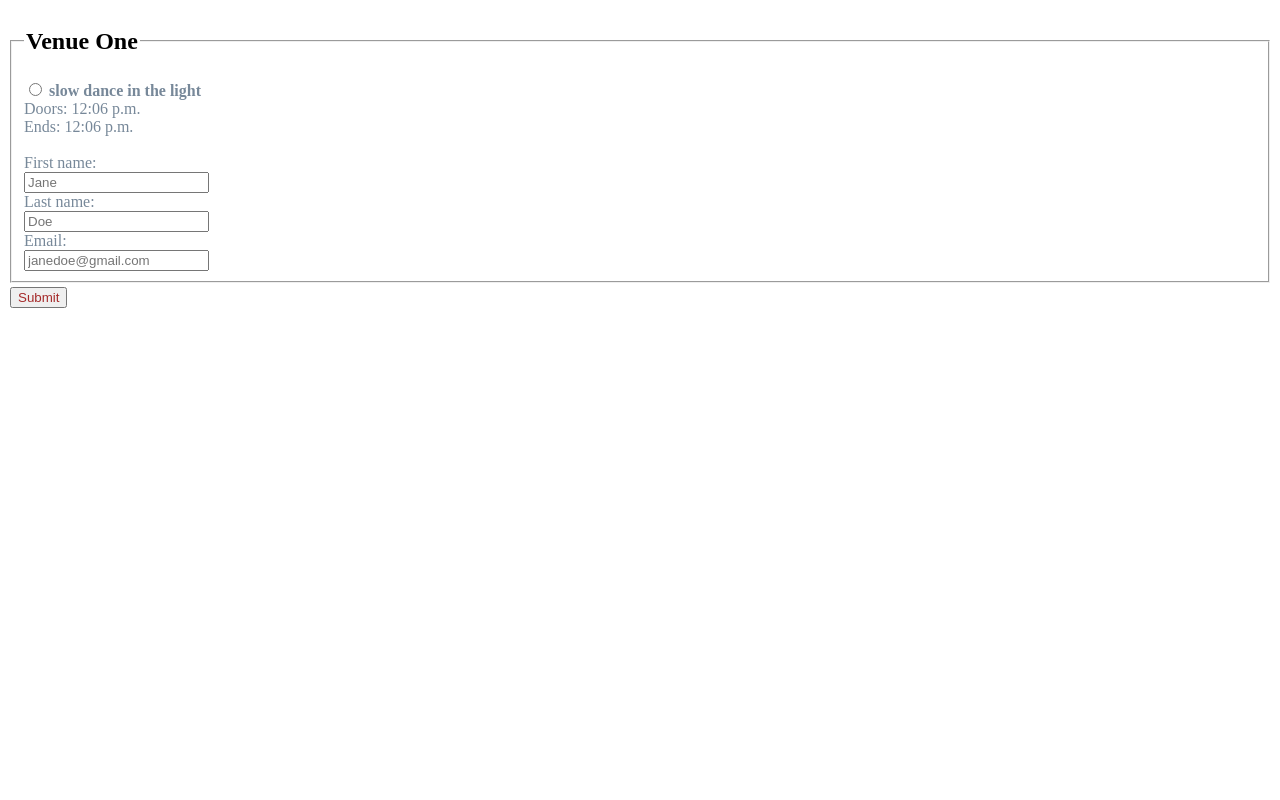
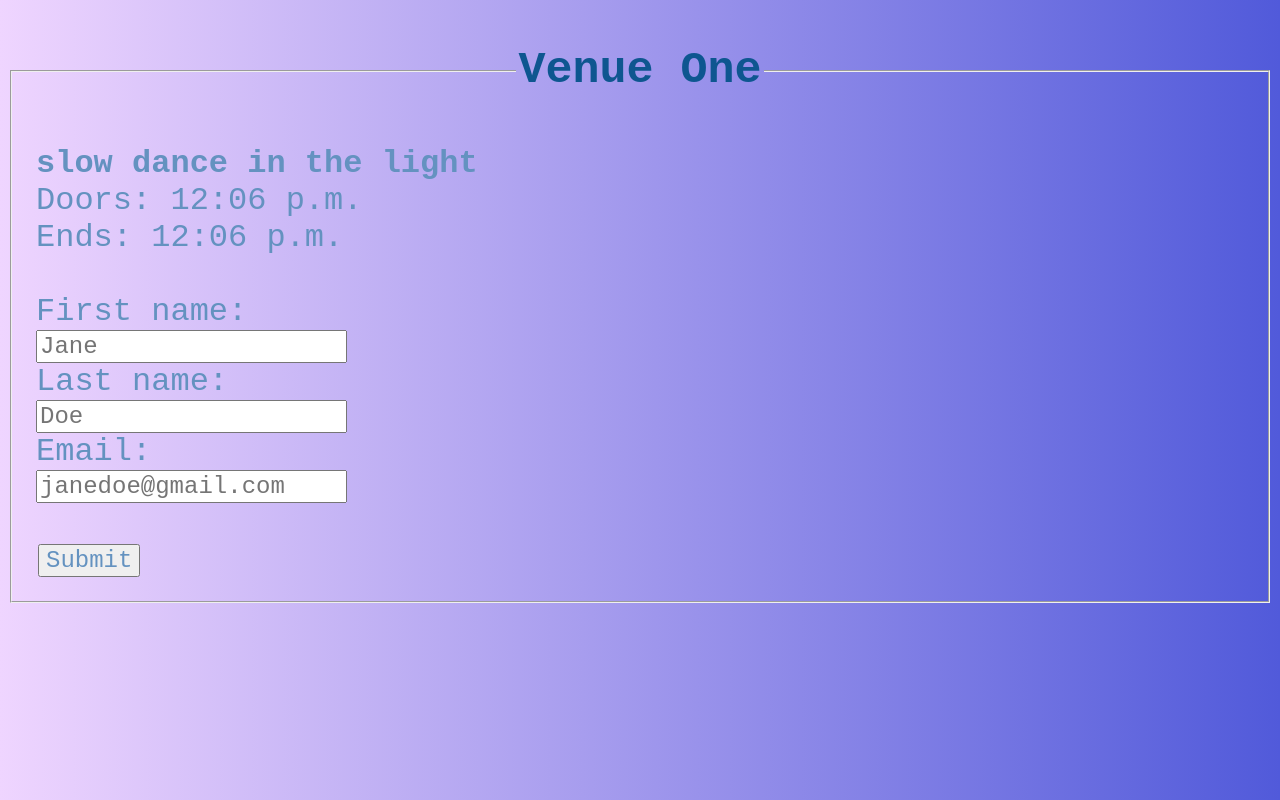
Before and after one commit to lh257796/RSVP, a Django app: page /RSVP/2/event/2/reservation in a window 1280 px wide. Run offline with Django 4.2, Linux system fonts and the light colour scheme; data comes from the database, SQL or seed files in the repository; both versions use the stored data as it was after the commit.

Commit message:
css done? not really?

```diff
--- a/RSVP/RSVP_system/static/modern.css
+++ b/RSVP/RSVP_system/static/modern.css
@@ -1,39 +1,65 @@
-/* li a {
-  color: grey;
+:root {
+  background: linear-gradient(90deg, #efd5ff 0%, #515ada 100%);
 }
 
-h3 {
-  color: wheat;
-  text-align: center;
+* {
+  font-family: "Courier New", Courier, monospace;
 }
 
-p {
-  color: green;
+/* Lists for index/venues */
+h2 {
+  text-align: center;
+  font-size: 45px;
+  color: rgb(14, 86, 144);
+}
+li {
+  font-size: x-large;
+  border-radius: 15px;
+  margin: 45px 45px 45px 45px;
 }
 
-a {
-  color: yellow;
-} */
-
-/* center h1 */
+li a {
+  color: rgb(100, 146, 192);
+  font-size: xx-large;
+  border-radius: 15px;
+  margin: 10px 10px 10px 10px;
+}
 
 /* reservation */
-input[type="text"], input[type="email"] {
-    transition: width 1.4s ease-out;
+input[type="text"],
+input[type="email"] {
+  transition: width 1.4s ease-in-out;
+  font-size: x-large;
   /* color: grey; */
   /* background-color: lightcoral */
 }
 
-input[type="text"]:focus, input[type="email"]:focus {
-    width: 100%;
-    /* border: 3px solid #555; */
-    /* background-color: lightgray; */
-  }
+input[type="text"]:focus,
+input[type="email"]:focus {
+  width: 25%;
+  /* border: 3px solid #555; */
+  /* background-color: lightgray; */
+}
+
+input {
+  font-size: x-large;
+}
 
 label {
-    color: lightslategray;
+  color: rgb(100, 146, 192);
 }
 input[type="submit"] {
-    color: brown;
-    margin: 4px 2px;
+  color: rgb(100, 146, 192);
+  margin: 4px 2px;
+  font-size: x-large;
 }
+
+legend {
+  text-align: center;
+  color: rgb(14, 86, 144);
+}
+
+form {
+  font-size: xx-large;
+
+}
--- a/RSVP/RSVP_system/templates/RSVP_system/index.html
+++ b/RSVP/RSVP_system/templates/RSVP_system/index.html
@@ -1,10 +1,10 @@
 <!-- this is the Index, showing ALL venues -->
 
 {% load static %}
-<link rel="stylesheet" href="{% static 'list.css' %}">
+<link rel="stylesheet" href="{% static 'modern.css' %}">
 
 {% if all_venues %}
-    <h3>List of all venues: </h3>
+    <h2>List of all venues: </h2>
     <ul>
     {% for venue in all_venues %}
         <li><a href="{% url 'RSVP_system:events' venue.id %}">{{ venue.venue_name }}</a></li>
--- a/RSVP/RSVP_system/templates/RSVP_system/reservation.html
+++ b/RSVP/RSVP_system/templates/RSVP_system/reservation.html
@@ -11,13 +11,6 @@
     {% if error_message %}
     <p><strong>{{ error_message }}</strong></p>
     {% endif %}
-    <input
-      type="radio"
-      name="event"
-      id="event{{forloop.counter}}"
-      value="{{event.id}}"
-      required
-    />
     <strong><label for="event">{{event.name}}</label></strong
     ><br />
     <div>
@@ -25,7 +18,7 @@
       <label for="event">Ends: {{event.end_time}}</label><br />
     </div>
     <br />
-    <label for="fname">First name:</label><br/>
+    <label for="fname">First name:</label><br />
     <input
       type="text"
       placeholder="Jane"
@@ -34,7 +27,7 @@
       required
     />
     <br />
-    <label for="lname">Last name:</label><br/>
+    <label for="lname">Last name:</label><br />
     <input
       type="text"
       placeholder="Doe"
@@ -43,7 +36,7 @@
       required
     />
     <br />
-    <label>Email: </label><br/>
+    <label>Email: </label><br />
     <input
       type="email"
       placeholder="janedoe@gmail.com"
@@ -51,6 +44,7 @@
       id="email"
       required
     />
+    <br/><br/>
+    <input type="submit" value="Submit" />
   </fieldset>
-  <input type="submit" value="Submit" />
 </form>
--- a/RSVP/RSVP_system/urls.py
+++ b/RSVP/RSVP_system/urls.py
@@ -12,19 +12,13 @@ app_name = 'RSVP_system'
 
 urlpatterns = [
     # path('', views.index, name='index'),
-
-
     path('', Index.as_view()),
 
-
     # /RSVP/ is the index
-
     path('<int:venue_id>/', views.events, name='events'),
 
     # trying to do class-based view:
     # path('<int:venue_id>/', Events.as_view()),
-
-
 
     # /RSVP/1 is the first venue, and contains a list of events
     path('<int:venue_id>/event/<int:event_id>/reservation', views.reservation, name='reservation'),
--- a/RSVP/RSVP_system/views.py
+++ b/RSVP/RSVP_system/views.py
@@ -78,9 +78,7 @@ def events(request, venue_id):
 
 def reservation(request, venue_id, event_id):
     venue = get_object_or_404(Venue, pk=venue_id)
-
     event = get_object_or_404(Event, pk=event_id)
-
     context = {
         'venue': venue,
         'event': event
@@ -101,7 +99,7 @@ def reservation(request, venue_id, event_id):
 def register(request, venue_id, event_id):
     venue = get_object_or_404(Venue, pk=venue_id)
     try:
-        selected_event = venue.event_set.get(pk=request.POST['event'])
+        selected_event = venue.event_set.get(pk=event_id)
         print('GOT SELECTED_EVENT', selected_event)
         # experiment here?
         # create a reservation
```
Also changed, not shown: RSVP/RSVP_system/templates/RSVP_system/events.html (+5 -3 lines), RSVP/db.sqlite3.
